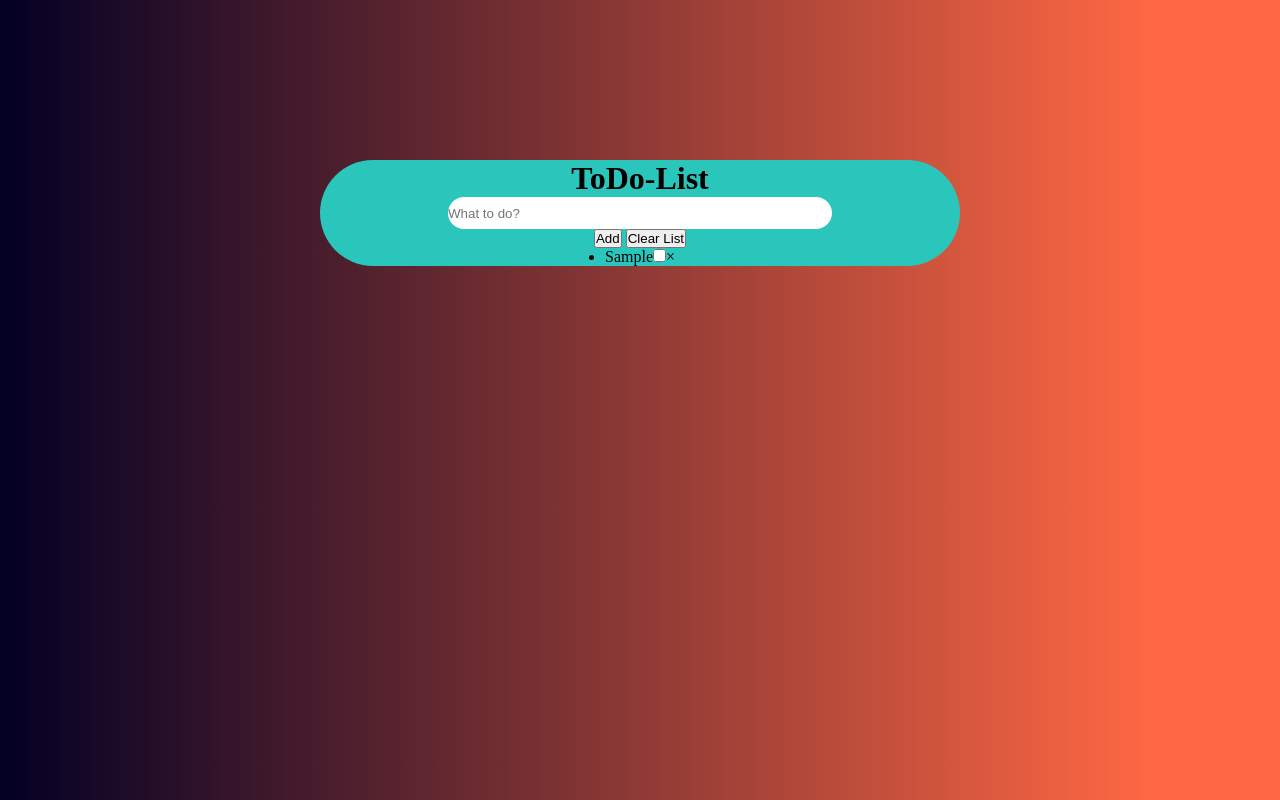
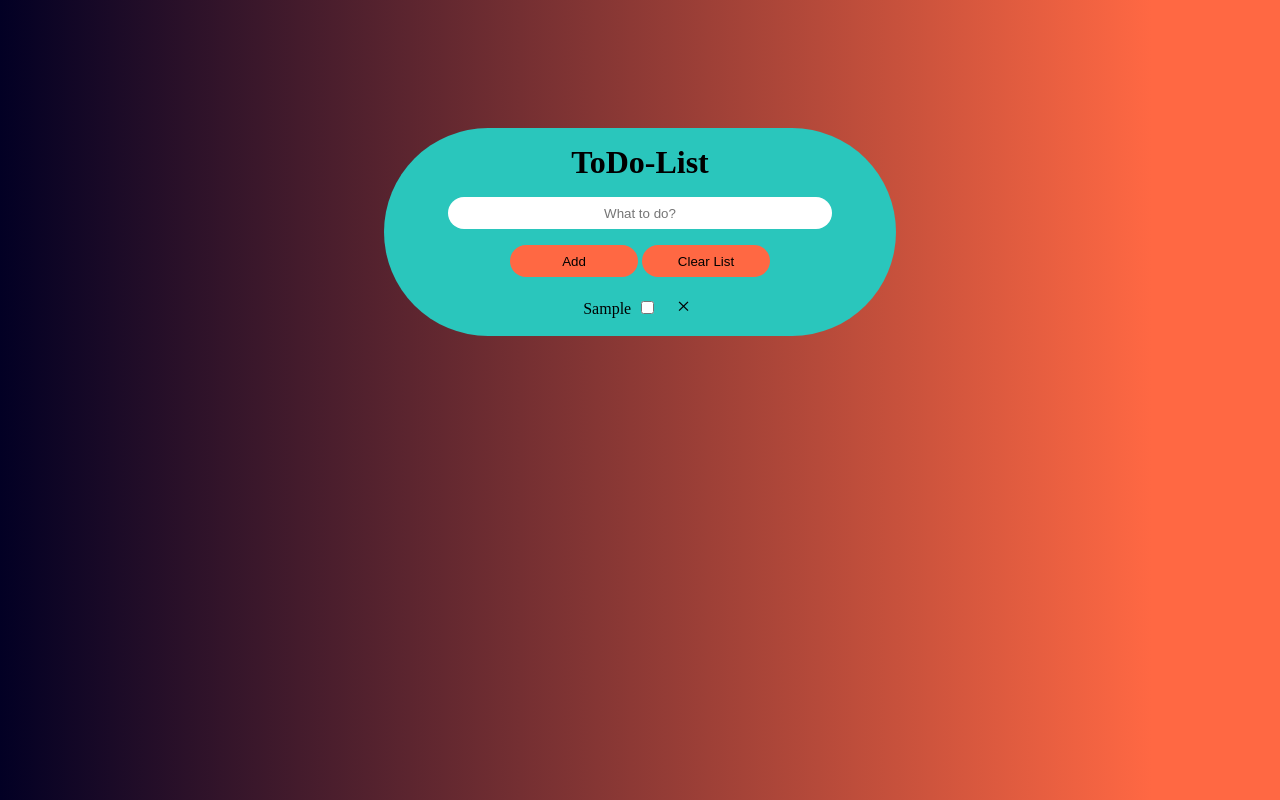
Before and after one commit to mrhl082024/Todo-list, a plain HTML site: page index.html in a window 1280 px wide. Both pictures are taken after typing "Sample" into the empty fields and a click on the button "Add". Drawn offline with Linux system fonts and the light colour scheme.

Commit message:
gjort endringer i css

```diff
--- a/index.css
+++ b/index.css
@@ -7,9 +7,9 @@
 .container {
   width: 100%;
   height: 100svh;
+  padding: 8rem 30% 0 30%;
+
   background: rgb(2, 0, 36);
-  padding: 10rem 20rem 0 20rem;
-
   background: linear-gradient(
     90deg,
     rgba(2, 0, 36, 1) 0%,
@@ -25,12 +25,61 @@
   border-radius: 10rem;
 }
 
+h1 {
+  padding: 1rem 0 1rem 0;
+}
+
 .input-field {
   width: 30svw;
   height: 2rem;
   border-radius: 1rem;
   border: none;
+  text-align: center;
 }
 
-h1 {
+.buttons {
+  padding: 1rem 0 1rem 0;
 }
+
+button {
+  height: 2rem;
+  width: 8rem;
+  border: none;
+  background-color: #ff6843;
+  border-radius: 1rem;
+}
+
+ul {
+  padding-bottom: 1rem;
+  display: flex;
+  flex-direction: column;
+  gap: 4px;
+}
+
+input[type="checkbox"] {
+  margin-left: 10px;
+  margin-right: 1rem;
+}
+
+li::marker {
+  content: "";
+}
+
+span {
+  min-width: 44px;
+  min-height: 44px;
+}
+
+li {
+  width: 100%;
+}
+
+ul li span {
+  padding: 0 6.5px 1px 6.5px;
+  font-size: 24px;
+  border-radius: 1rem;
+}
+
+ul li span:hover {
+  background: rgba(128, 128, 128, 0.526);
+}
--- a/index.js
+++ b/index.js
@@ -20,11 +20,6 @@ function addTask() {
   inputField.value = "";
 }
 
-listContainer.addEventListener("click", (e) => {
-  e.target.tagName === "span";
-  e.target.parentElement.remove();
-});
-
 inputField.addEventListener("keydown", function (e) {
   if (e.key === "Enter") {
     addTask();
```
